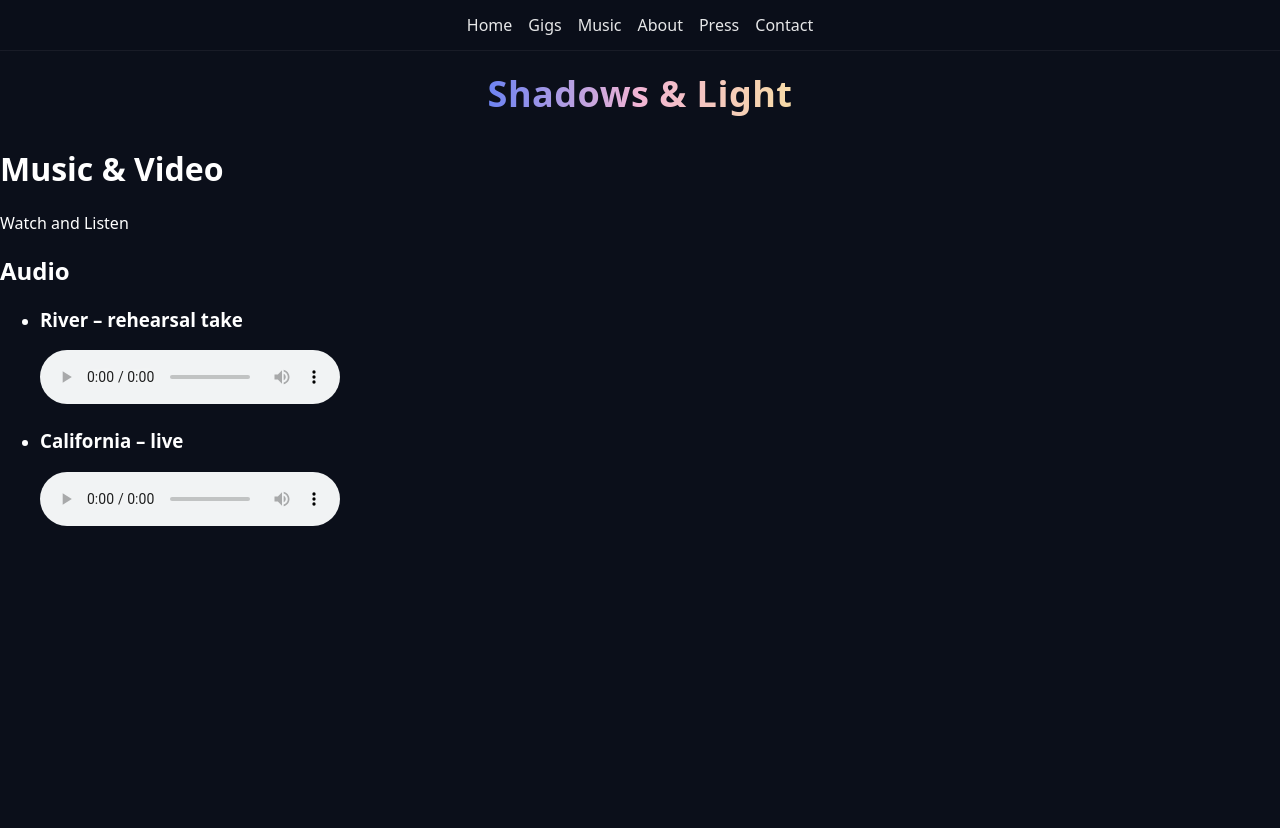
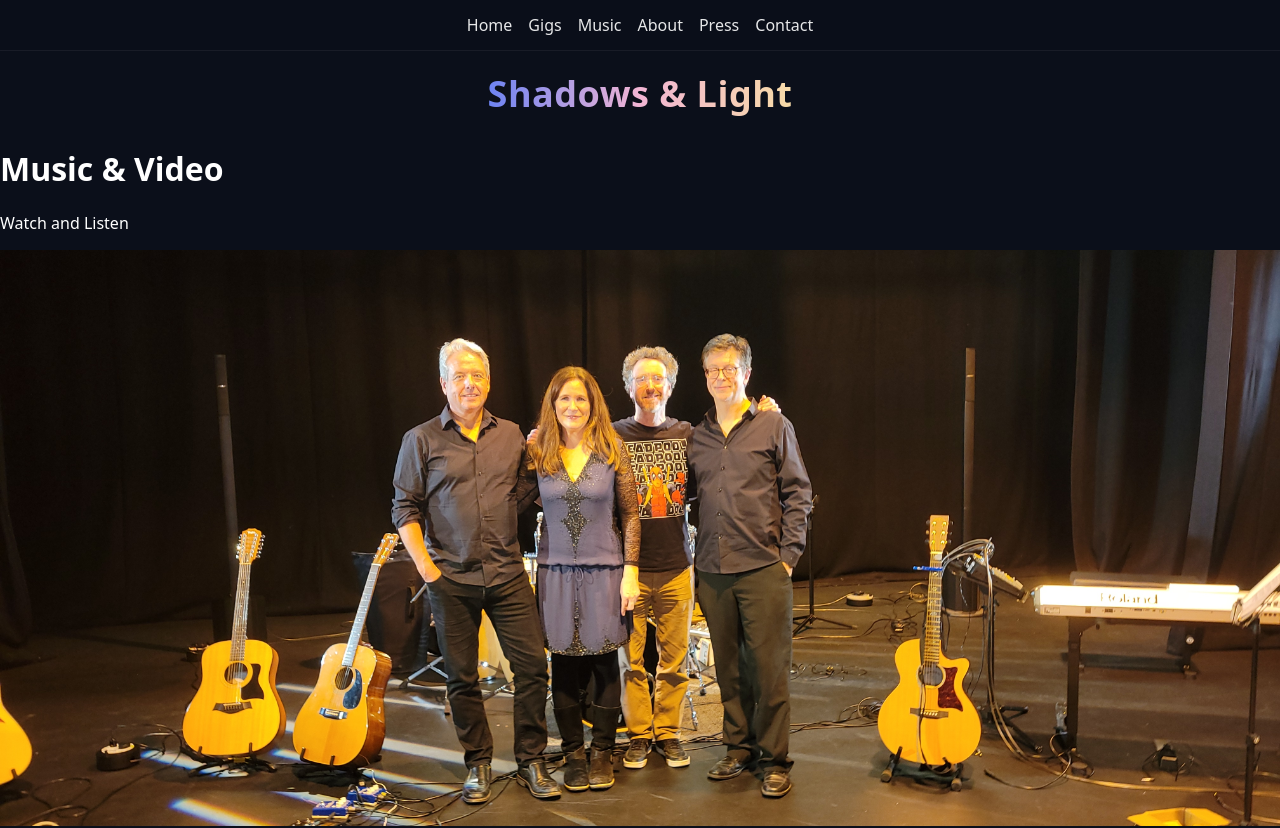
Before and after one commit to davidmul99snl/shadows-and-light-site, a Next.js app: page /media in a window 1280 px wide. Shown: the top 828 px of the page. Before the commit the page ends 800 px from the top, so only its background shows below. Built offline with nearby package versions, Linux system fonts and the light colour scheme.

Commit message:
Update media.jsx

```diff
--- a/pages/media.jsx
+++ b/pages/media.jsx
@@ -29,6 +29,14 @@ export default function Media({ videos = [], audios = [] }) {
         <p className="mt-2 text-sm text-neutral-600">
           Watch and Listen
         </p>
+  {/* Hero banner */}
+        <div className="mt-6">
+          <img
+            src={HERO}
+            alt="Shadows & Light live"
+            className="w-full h-auto rounded-xl shadow-sm"
+          />
+        </div>
 
         {/* VIDEOS */}
         {Array.isArray(videos) && videos.length > 0 && (
```
